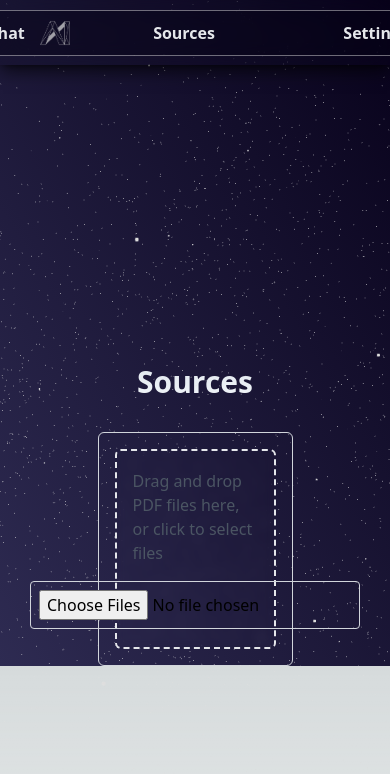
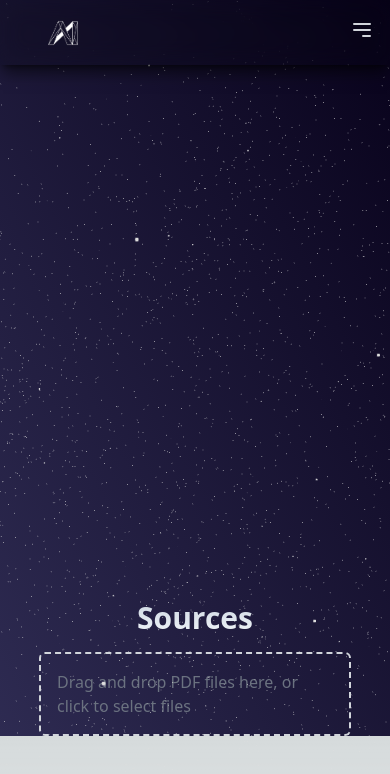
Before and after one commit to cagatav/MySourceAI, a Next.js app: page /Sources in a window 390 px wide. Shown: the top 774 px of the page. Built offline with nearby package versions, Linux system fonts and the light colour scheme.

Commit message:
update on half

```diff
--- a/package.json
+++ b/package.json
@@ -23,6 +23,7 @@
     "react-dom": "^18.2.0",
     "react-dropzone": "^14.2.3",
     "react-router": "^6.22.3",
+    "react-toastify": "^10.0.5",
     "three": "^0.159.0"
   },
   "devDependencies": {
--- a/src/components/Navbar.tsx
+++ b/src/components/Navbar.tsx
@@ -1,42 +1,91 @@
 import Image from "next/image";
-import React from "react";
+import React, { useState } from "react";
+
 const Navbar = () => {
+  const [isSidebarOpen, setIsSidebarOpen] = useState(false);
+
   return (
-  <div className="w-full h-[65px] fixed top-0 shadow-lg shadow-[#000000]/50 bg-[#03001417] backdrop-blur-md z-40">
-    <div className="flex justify-center">
-      <div className="h-[65px] fixed top-0 shadow-lg z-50">
-        <div className="w-[500px] h-full flex flex-row items-center">
-          <div className="flex justify-between w-full h-auto border border-[#ffffff69] bg-[#0300145e] mr-[15px] px-[20px] py-[10px] rounded-lg text-gray-200">
-            <a href="#ai-chat" className="cursor-pointer font-semibold hover:scale-110 hover:text-white duration-200">
+    <div className="w-full h-[65px] fixed top-0 shadow-lg shadow-[#000000]/50 bg-[#03001417] backdrop-blur-md z-40">
+      <div className="flex justify-between items-center bg-[#03001417] backdrop-blur-md shadow-lg h-[65px] px-4 md:px-0">
+        <a
+          href="#"
+          className="flex items-center text-gray-300 font-bold hover:text-white duration-500 select-none ml-8"
+        >
+          <Image src="/MySourceAI-w.png" alt="logo" width={30} height={30} />
+          <span className="ml-2 hidden md:block">MySourceAI</span>
+        </a>
+
+        <nav className="absolute left-1/2 transform -translate-x-1/2 hidden md:flex">
+          <div className="flex items-center h-auto border border-[#ffffff69] bg-[#0300145e] px-[20px] py-[10px] rounded-lg text-gray-200">
+            <a href="#ai-chat" className="cursor-pointer font-semibold hover:scale-110 hover:text-white duration-200 mx-8">
               AI Chat
             </a>
-            <a href="#sources" className="cursor-pointer font-semibold hover:scale-110 hover:text-white duration-200">
+            <a href="#sources" className="cursor-pointer font-semibold hover:scale-110 hover:text-white duration-200 mx-8">
               Sources
             </a>
-            <a href="#settings" className="cursor-pointer font-semibold hover:scale-110 hover:text-white duration-200">
+            <a href="#settings" className="cursor-pointer font-semibold hover:scale-110 hover:text-white duration-200 mx-8">
               Settings
             </a>
           </div>
+        </nav>
+
+        {/* Mobil menü butonu */}
+        <div className="md:hidden">
+          <button
+            onClick={() => setIsSidebarOpen(!isSidebarOpen)}
+            className="text-gray-300 focus:outline-none"
+          >
+            {isSidebarOpen ? (
+              <svg
+                xmlns="http://www.w3.org/2000/svg"
+                className="h-6 w-6"
+                fill="none"
+                viewBox="0 0 24 24"
+                stroke="currentColor"
+              >
+                <path
+                  strokeLinecap="round"
+                  strokeLinejoin="round"
+                  strokeWidth={2}
+                  d="M6 18L18 6M6 6l12 12"
+                />
+              </svg>
+            ) : (
+              <svg
+                xmlns="http://www.w3.org/2000/svg"
+                className="h-6 w-6"
+                fill="none"
+                viewBox="0 0 24 24"
+                stroke="currentColor"
+              >
+                <path
+                  strokeLinecap="round"
+                  strokeLinejoin="round"
+                  strokeWidth={2}
+                  d="M4 6h16M4 12h16m-7 6h7"
+                />
+              </svg>
+            )}
+          </button>
         </div>
       </div>
-      <div className="w-full h-[65px] fixed top-0 px-10">
-        <div className="h-full flex">
-          <a href="#"
-            className="h-auto w-auto flex flex-row items-center hover:scale-110 hover:text-white duration-500 select-none">
-            <Image
-            src="/MySourceAI-w.png"
-            alt="logo"
-            width={30}
-            height={30}
-            className="cursor-pointer"/>
-            <span className="font-bold ml-[10px] hidden md:block text-gray-300 ">
-            MySourceAI
-            </span>
+
+      {/* Mobil için yan menü */}
+      <nav className={`md:hidden ${isSidebarOpen ? "block" : "hidden"}`}>
+        <div className="flex flex-col space-y-2 bg-[#0300145e] border-t border-[#ffffff69] p-4">
+          <a href="#ai-chat" className="font-semibold text-gray-200 hover:scale-105 hover:text-white duration-200">
+            AI Chat
+          </a>
+          <a href="#sources" className="font-semibold text-gray-200 hover:scale-105 hover:text-white duration-200">
+            Sources
+          </a>
+          <a href="#settings" className="font-semibold text-gray-200 hover:scale-105 hover:text-white duration-200">
+            Settings
           </a>
         </div>
+      </nav>
     </div>
-  </div>
-</div>
   );
 };
+
 export default Navbar;
--- a/src/pages/Settings.js
+++ b/src/pages/Settings.js
@@ -34,7 +34,7 @@ export default function Settings() {
             <div className="pt-24">
             <div className="flex justify-center mb-12">
               <button
-                className={`mx-2 py-2 px-20 bg-gradient-to-r from-blue-700 to-[#2e2b5285] text-white rounded-md focus:outline-none ${chatType === 'gpt-3.5' ? 'bg-gray-600' : ''}`}
+                className={`mx-2 py-2 px-20 bg-[#161a55] text-white rounded-md focus:outline-none ${chatType === 'gpt-3.5' ? 'bg-[#161a55]' : ''}`}
                 onClick={() => handleChatTypeChange('gpt-3.5')}>
                 GPT 3.5
               </button>
@@ -61,7 +61,7 @@ export default function Settings() {
             </div>
             <div className="flex justify-center">
               <button
-                className="bg-blue-700 hover:bg-blue-700 text-white py-2 px-8 rounded mr-2"
+                className="bg-[#161a55] hover:opacity-100 hover:text-opacity-100 transition-transform text-white  text-opacity-100 opacity-80 py-2 px-8 rounded mr-2"
                 onClick={handleSubmit}
               >
                 SAVE
--- a/src/pages/Sources.js
+++ b/src/pages/Sources.js
@@ -1,145 +1,75 @@
 import { useState } from 'react';
 import { useDropzone } from 'react-dropzone';
-import { Inter } from 'next/font/google';
-
-const inter = Inter({ subsets: ['latin'] });
+import { ToastContainer, toast } from 'react-toastify';
+import 'react-toastify/dist/ReactToastify.css';
 
 export default function Sources() {
   const [uploadedFiles, setUploadedFiles] = useState([]);
-  const [selectedFiles, setSelectedFiles] = useState([]);
   const [errorMessage, setErrorMessage] = useState('');
 
-  const onDrop = (acceptedFiles, rejectedFiles) => {
-    if (rejectedFiles.length > 0) {
-      setErrorMessage();
-      setTimeout(() => {
-        setErrorMessage('File type is not supported. Please upload a .PDF file.');
-      }, 3000);
-      return;
+  const validateFiles = (files) => {
+    const validFiles = files.filter(file => file.type === 'application/pdf');
+    const invalidCount = files.length - validFiles.length;
+
+    if (invalidCount > 0) {
+      toast.error(`File type not supported. Please upload only PDF files.`);
     }
 
-    const newFiles = acceptedFiles.map((file) => ({
+    return validFiles;
+  };
+
+  const onDrop = (acceptedFiles, rejectedFiles) => {
+    const validFiles = validateFiles([...acceptedFiles, ...rejectedFiles]);
+    const newFiles = validFiles.map(file => ({
       file,
       name: file.name,
-      size: file.size, // File size in bytes
+      size: file.size,
       selected: false,
     }));
 
-    setUploadedFiles([...uploadedFiles, ...newFiles]);
-    setSelectedFiles([]);
-    // You can perform other operations here, like uploading the files to a server
-  };
-
-  const onFileChange = (event) => {
-    const fileList = event.target.files;
-    const invalidFiles = Array.from(fileList).filter(
-      (file) => !file.name.toLowerCase().endsWith('.pdf')
-    );
-
-    if (invalidFiles.length > 0) {
-      setErrorMessage('File type is not supported. Please upload a .PDF file.');
-      setTimeout(() => {
-        setErrorMessage('');
-      }, 3000);
-      return;
-    }
-
-    const filesArray = Array.from(fileList).map((file) => ({
-      file,
-      name: file.name,
-      size: file.size, // File size in bytes
-      selected: false,
-    }));
-
-    setSelectedFiles();
-    setUploadedFiles([...uploadedFiles, ...filesArray]);
-    // You can perform other operations here, like uploading the files to a server
+    setUploadedFiles(prev => [...prev, ...newFiles]);
   };
 
   const { getRootProps, getInputProps, isDragActive } = useDropzone({
-    onDrop: (acceptedFiles, rejectedFiles) => {
-      onDrop(acceptedFiles, rejectedFiles);
-    },
-    accept: '.pdf',
+    onDrop,
+    accept: 'application/pdf',
     multiple: true,
   });
 
   const deleteSelectedFiles = () => {
-    const updatedFiles = uploadedFiles.filter((file) => !file.selected);
+    const updatedFiles = uploadedFiles.filter(file => !file.selected);
     setUploadedFiles(updatedFiles);
   };
 
   const handleCheckboxChange = (index) => {
     const updatedFiles = [...uploadedFiles];
-    updatedFiles[index] = {
-      ...updatedFiles[index],
-      selected: !updatedFiles[index].selected,
-    };
+    updatedFiles[index].selected = !updatedFiles[index].selected;
     setUploadedFiles(updatedFiles);
   };
 
   return (
-    <div>
-      <div className="text-transparent mt-[200px]" id="sources">
-        Sources
-      </div>
-      <h1 className="bg-gradient-to-t from-slate-100 to-slate-300 text-transparent bg-clip-text text-center pt-10 font-semibold text-3xl select-none mt-[100px]">
+    <div className="flex flex-col items-center mt-[600px]" id="sources">
+      <h1 className="text-3xl font-semibold bg-gradient-to-t from-slate-100 to-slate-300 bg-clip-text text-transparent select-none">
         Sources
       </h1>
-
-      <div className="mt-8 flex justify-center">
-        <div className="w-1/2 p-4 border border-gray-300 rounded-md flex flex-col gap-4 items-center">
-          <div
-            {...getRootProps()}
-            className="w-full h-[200px] border-2 border-dashed rounded-md p-4 flex flex-col justify-center items-center"
-            style={{ backdropFilter: 'blur(5px)', backgroundColor: 'rgba(0, 0, 0, 0)' }}
-          >
+      <div {...getRootProps()} className={`md:w-1/2 xx:w-4/5 mt-4 p-4 border-2 border-dashed rounded-md ${
+          isDragActive ? 'border-blue-500 bg-blue-100' : 'border-gray-300'
+        } flex flex-col justify-center items-center`}>
         <input {...getInputProps()} />
         {isDragActive ? (
-              <p className="text-gray-600">Drop the PDF files here...</p>
+          <p className="text-gray-500">Drop the PDF files here...</p>
         ) : (
-              <p className="text-gray-600">
-                Drag and drop PDF files here, or click to select files
-              </p>
+          <p className="text-gray-500">Drag and drop PDF files here, or click to select files</p>
         )}
-            <input
-              type="file"
-              onChange={onFileChange}
-              multiple
-              className="mt-4 p-2 border border-gray-300 rounded"
-            />
       </div>
-
-          {errorMessage && (
-        <div className="bg-red-200 text-red-800 p-2 mt-4 text-center">
-          {errorMessage}
-        </div>
-      )}
-          {selectedFiles.length > 0 && (
-            <div className="w-full p-4 border border-gray-300 rounded-md">
-              <p className="text-lg font-semibold mb-2">Selected Files:</p>
-              <div className="flex flex-col gap-2">
-                {selectedFiles.map((file, index) => (
-                  <div key={index} className="flex items-center">
-                    <span>{file.name}</span>
-                    <span className="text-gray-500 text-sm ml-2">
-                      ({(file.size / 1024).toFixed(2)} KB)
-                    </span>
-                  </div>
-                ))}
-              </div>
-            </div>
-          )}
-
       {uploadedFiles.length > 0 && (
-            <div className="w-full p-4 border border-gray-300 rounded-md" style={{ backdropFilter: 'blur(5px)', backgroundColor: 'rgba(0, 0, 0, 0)' }}>
-              <div className="flex justify-between mb-2">
+        <div className="w-1/2 p-4 border border-gray-300 rounded-md mt-4">
+          <div className="flex justify-between mb-5">
             <p className="text-lg font-semibold">Uploaded Files</p>
             <p className="text-lg font-semibold">File Size</p>
           </div>
-              <div className="flex flex-col gap-2">
           {uploadedFiles.map((uploadedFile, index) => (
-                  <div key={index} className="flex items-center justify-between">
+            <div key={index} className="flex items-center justify-between my-5 ml-8">
               <div className="flex items-center">
                 <input
                   type="checkbox"
@@ -147,24 +77,21 @@ export default function Sources() {
                   onChange={() => handleCheckboxChange(index)}
                   className="mr-2"
                 />
-                      <span>{uploadedFile.name}</span>
+                <span className="text-gray-300 text-sm">
+                  {uploadedFile.name}</span>
               </div>
               <span className="text-gray-500 text-sm">
                 {(uploadedFile.size / 1024).toFixed(2)} KB
               </span>
             </div>
           ))}
-              </div>
           <button
             onClick={deleteSelectedFiles}
-                className="mt-4 bg-red-500 hover:bg-red-600 text-white font-semibold py-2 px-4 rounded"
-              >
+            className="mt-4 bg-red-500 hover:bg-red-600 text-white font-semibold py-2 px-4 rounded">
             Delete Selected
           </button>
         </div>
       )}
     </div>
-      </div>
-    </div>
   );
 }
--- a/tailwind.config.ts
+++ b/tailwind.config.ts
@@ -7,6 +7,14 @@ const config: Config = {
     './src/app/**/*.{js,ts,jsx,tsx,mdx}',
   ],
   theme: {
+    screens: {
+      'xx': '50px',
+      'xs': '475px',
+      'sm': '640px', // Small devices (landscape phones, 640px and up)
+      'md': '768px', // Medium devices (tablets, 768px and up)
+      'lg': '1024px', // Large devices (desktops, 1024px and up)
+      'xl': '1280px',
+    },
     extend: {
       backgroundImage: {
         'gradient-radial': 'radial-gradient(var(--tw-gradient-stops))',
@@ -17,4 +25,5 @@ const config: Config = {
   },
   plugins: [],
 }
+
 export default config
```
Also changed, not shown: src/pages/AIChat.js (+12 -4 lines), src/pages/index.js (+16 -0 lines), src/styles/globals.css (+24 -0 lines), 1 other file (tests, documents, lock files or other folders). Lines whose indentation alone changed are shown as unchanged.
